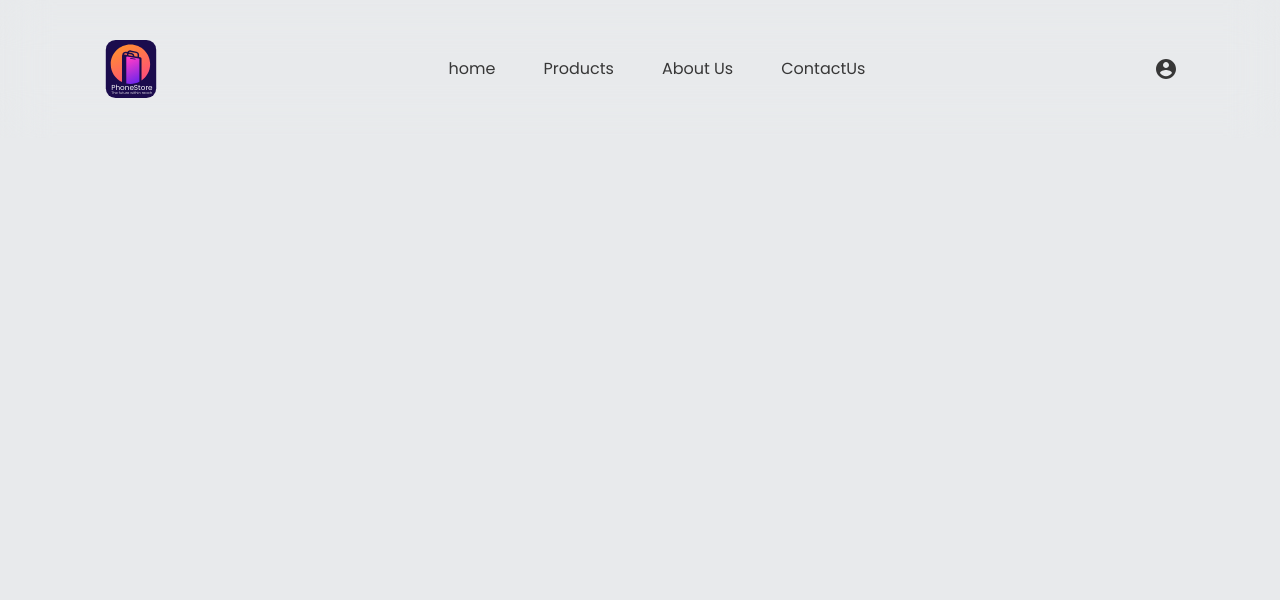
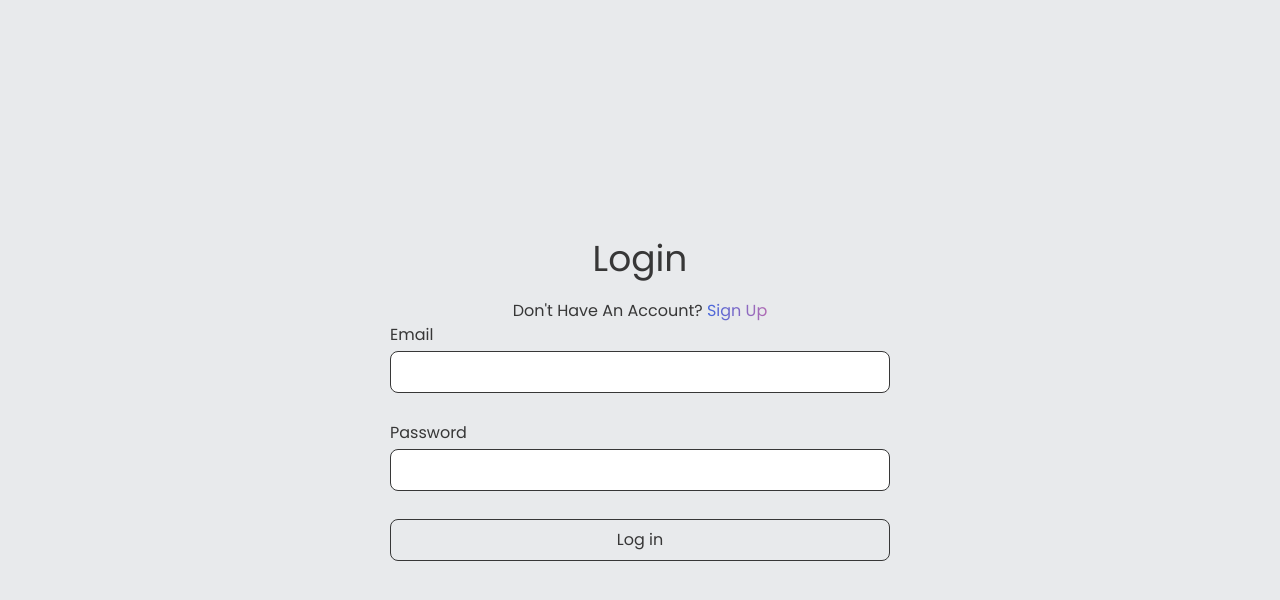
Before and after one commit to Abdulmajeed98/phone-store-frontend, a React (Vite) app: page /login in a window 1280 px wide. Shown: the top 600 px of the page. Built offline with nearby package versions, Linux system fonts and the light colour scheme.

Commit message:
fix: routes matching

```diff
--- a/src/routes/Routes.jsx
+++ b/src/routes/Routes.jsx
@@ -8,27 +8,34 @@ import Products from "../pages/products/Products"
 import AboutUs from "../pages/aboutUs/AboutUs"
 import ContactUs from "../pages/contactUs/ContactUs"
 
+// TODO: use {Suspense} for the routes
 const Routes = () => {
     return (
         <Switch>
-            <Route>
+            <Route exact path={routes.home.path}>
                 <Navbar />
-                <Route exact path={routes.home.path}>
                 <Home />
             </Route>
+
             <Route exact path={routes.products.path}>
+                <Navbar />
                 <Products />
             </Route>
+
             <Route exact path={routes.aboutUs.path}>
+                <Navbar />
                 <AboutUs />
             </Route>
+
             <Route exact path={routes.contactUs.path}>
+                <Navbar />
                 <ContactUs />
             </Route>
-            </Route>
+
             <Route exact path={routes.login.path}>
                 <Login />
             </Route>
+
             <Route exact path={routes.signup.path}>
                 <Signup />
             </Route>
```
Lines whose indentation alone changed are shown as unchanged.
